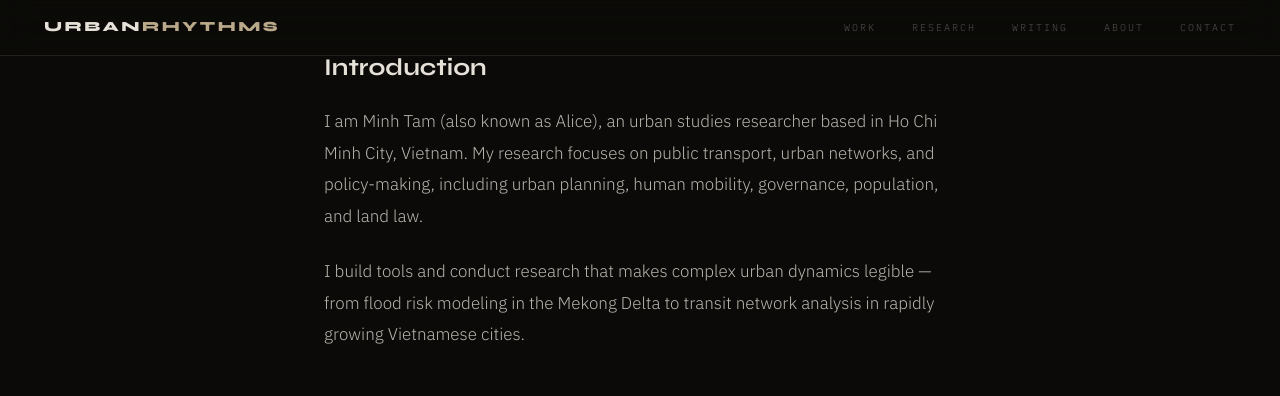
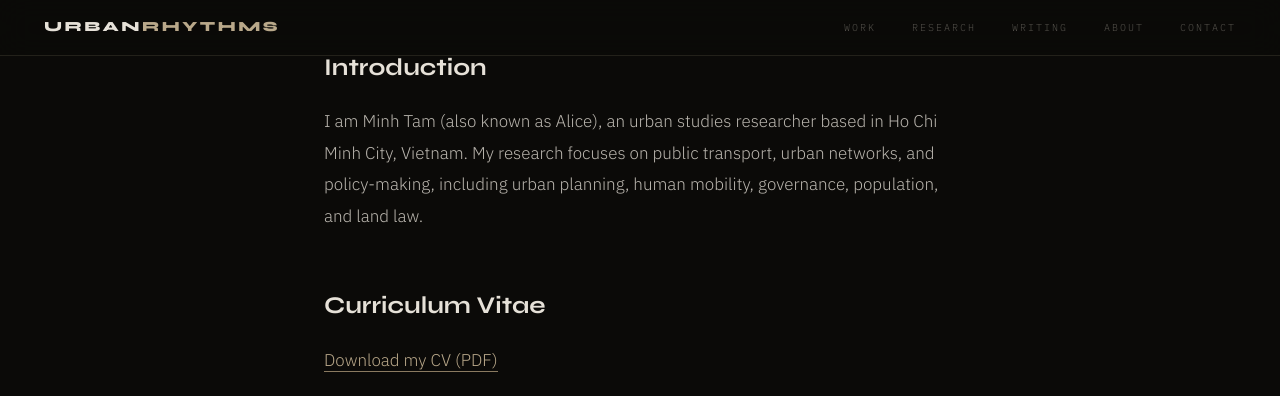
Before and after one commit to alicepham01/minhtam.space, a Jekyll site: the page built from about/index.html, in a window 1280 px wide and 900 px high, scrolled down 306 px, cut to the strip 0-396 px from the top of the window. Built offline with Jekyll 4.4.1, drawn with Linux system fonts in a browser that asks for light colours.

Commit message:
Update index.html

```diff
--- a/about/index.html
+++ b/about/index.html
@@ -20,11 +20,6 @@ title: About
       Ho Chi Minh City, Vietnam. My research focuses on public transport, urban
       networks, and policy-making, including urban planning, human mobility,
       governance, population, and land law.
-    </p>
-    <p>
-      I build tools and conduct research that makes complex urban dynamics
-      legible — from flood risk modeling in the Mekong Delta to transit
-      network analysis in rapidly growing Vietnamese cities.
     </p>
 
     <h2>Curriculum Vitae</h2>
```
